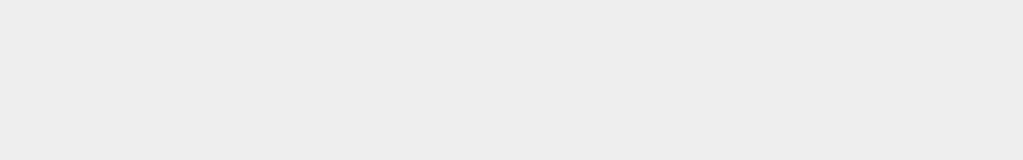
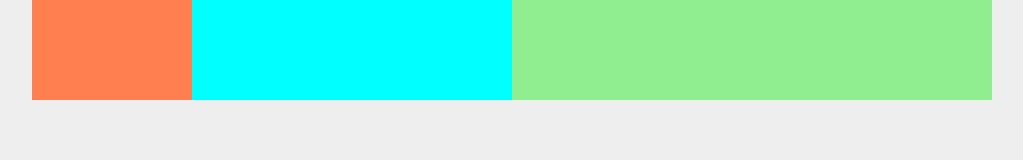
Before and after one commit to ironcarbon/Flexbox, a plain HTML site: page index.html in a window 1280 px wide. Shown: the whole page, without its empty margins (128-1151 px from the left). Drawn offline with Linux system fonts and the light colour scheme.

Commit message:
flex grow

```diff
--- a/style.css
+++ b/style.css
@@ -12,3 +12,27 @@ body{
     max-width: 960px;
     margin: 0 auto;
 }
+
+.flex-container{
+    display: flex;
+    background: #fff;
+}
+
+
+.box{
+    height: 100px;
+    min-width: 100px;
+}
+.one{
+    background: coral;
+    flex-grow: 1;
+}
+
+.two{
+    background: aqua;
+    flex-grow: 2;
+}
+.three{
+    background: lightgreen;
+    flex-grow: 3;
+}
```
